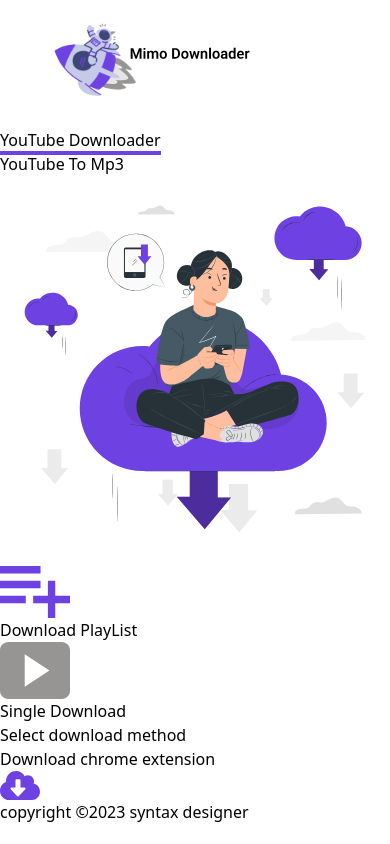
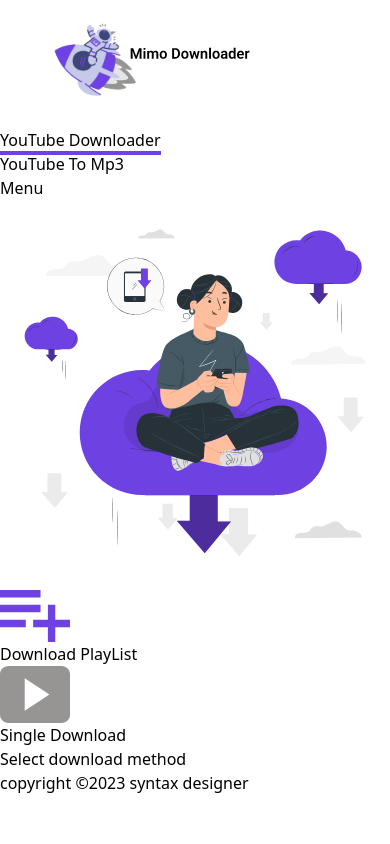
Before and after one commit to Akpanjoseph/MiMo, a React (Vite) app: page / in a window 390 px wide. Built offline with nearby package versions, Linux system fonts and the light colour scheme.

Commit message:
worked on the mobile responsiveness

```diff
--- a/src/Components/Footer.tsx
+++ b/src/Components/Footer.tsx
@@ -2,14 +2,14 @@
 export const Footer = ()=>{
     return(
        <div className="fixed bottom-0 w-full">
-         <div className="px-[10%] flex flex-col items-start ">
-            <div className="flex flex-col justify-start items-center font-bold text-lg capitalize">
+         <div className="px-[10%] md:flex flex-col items-start hidden">
+            {/* <div className="flex flex-col justify-start items-center font-bold text-lg capitalize">
                 <p>Download chrome extension</p>
                 <img src="download-icon.svg" alt="" width={40} />
-            </div>
+            </div> */}
         </div>
 
-       <div className=" capitalize font-semibold">
+       <div className=" capitalize font-semibold bg-black text-white py-1">
        <p className="text-center">copyright &copy;2023 syntax designer</p>
        </div>
        </div>
--- a/src/Components/NavBar.tsx
+++ b/src/Components/NavBar.tsx
@@ -1,14 +1,20 @@
-import {NavLink} from 'react-router-dom'
+import { NavLink } from 'react-router-dom'
 import './style.css'
-export const NavBar = ()=>{
+export const NavBar = () => {
     return (
-        <div className='flex items-center justify-around'>
+        <div className='flex flex-col-reverse px-2 md:items-center md:justify-around md:flex-row '>
             <img src="logo.svg" alt="app logo" width={250} />
 
-            <ul className='flex space-x-10 text-[18px] font-semibold'>
-                <li><NavLink to={'/'}  > YouTube Downloader</NavLink></li>
-                <li><NavLink to={'/music'}> YouTube To Mp3</NavLink></li>
-            </ul>
+            <div className='text-[18px] font-semibold '>
+                <ul className='md:flex space-x-10 hidden'>
+                    <li><NavLink to={'/'}  > YouTube Downloader</NavLink></li>
+                    <li><NavLink to={'/music'}> YouTube To Mp3</NavLink></li>
+                </ul>
+
+                <div>
+                    <button className=' md:hidden'>Menu</button>
+                </div>
+            </div>
         </div>
     )
 }
--- a/src/Components/YouTubeVidoeDownloaderPage.tsx
+++ b/src/Components/YouTubeVidoeDownloaderPage.tsx
@@ -1,20 +1,21 @@
 export const YouTubeDownloaderPage = () => {
   return (
-    <div className="pt-4 flex items-center justify-around">
-      <img src="side-image.svg" alt="side-image" className="w-[32%]" />
+    <div className="pt-4 pb-10 flex items-center justify-around flex-col lg:flex-row">
+      <img src="side-image.svg" alt="side-image" className="w-[80%] md:w-[40%] lg:w-[32%]" />
+     <div>
 
-     <div>
-     <div className="flex space-x-10">
-        <div className="border-2 border-dashed border-[#6E41E2] py-14 px-8 flex flex-col  justify-center items-center rounded-md">
+     <div className="flex  flex-col space-y-4 md:flex-row md:space-x-10 md:space-y-0">
+
+        <div className="border-2 border-dashed border-[#6E41E2] py-14 px-8 flex flex-col justify-center items-center rounded-md">
           <img src="playlist-lcon.svg" alt="" width={70} />
           <p className="text-[#6E41E2] py-4">Download PlayList</p>
         </div>
 
 
 
-        <div className="border-2 border-dashed border-[#6E41E2] py-14 px-8 flex flex-col  justify-center items-center rounded-md">
+        <div className="border-2 border-dashed border-[#6E41E2] py-14 px-8  flex flex-col justify-center items-center rounded-md">
           <img src="single-video-icon.svg" alt="" width={70} />
-          <p className=" py-4">Single Download</p>
+          <p className="py-4">Single Download</p>
         </div>
 
       </div>
--- a/src/Components/YoutubeVidoeToMp3Page.tsx
+++ b/src/Components/YoutubeVidoeToMp3Page.tsx
@@ -1,13 +1,13 @@
 export const YoutubeVidoeToMp3Page = ()=>{
     return (
-        <div className=" flex items-center justify-center space-x-1 pt-4">
+        <div className=" flex flex-col items-center space-y-4 justify-center space-x-1 pt-4 md:flex-row md:space-y-0">
 
-           <div className="border-2 border-[#FF5B79] flex w-1/2 shadow-lg  ">
+           <div className="border-2 border-[#FF5B79] flex w-[80%] md:w-[40%] shadow-lg rounded-sm ">
            <input type="text" className="w-full outline-none p-2 "  placeholder="Paste YouTube Url Here.."/>
-           <button className="bg-[#FF5B79] text-white py-2 px-4 rounded-sm">
-            <span>Download</span>
+           </div>
+           <button className="bg-[#FF5B79] text-white py-1 md:py-2 px-2 rounded-sm capitalize">
+            <span>Convert to mp3</span>
            </button>
-           </div>
         </div>
     )
 }
```
